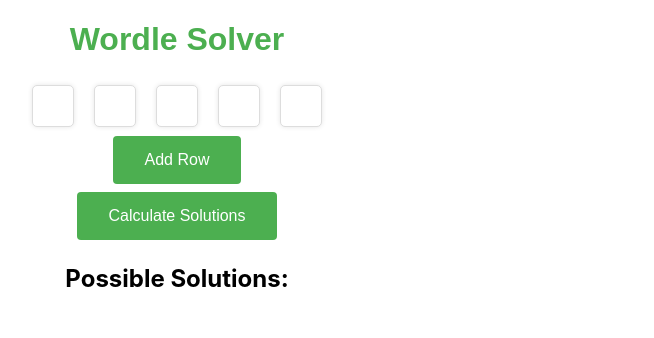
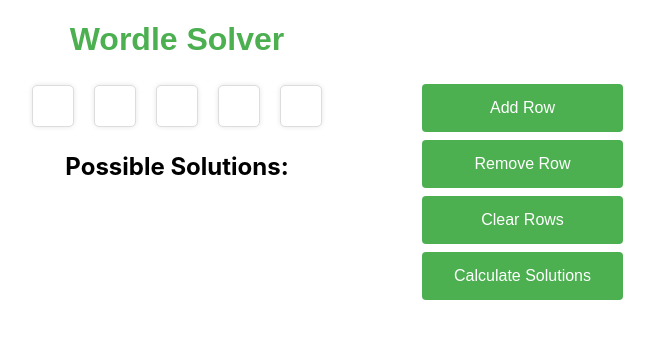
Before and after one commit to emw8105/wordle-solver, a React (Create React App) app: page / in a window 1280 px wide. Shown: the top 338 px of the page, without its empty margins (463-1117 px from the left). Built offline with nearby package versions, Linux system fonts and the light colour scheme.

Commit message:
Additional buttons and new layout but gray letters not being filtered properly

```diff
--- a/src/App.js
+++ b/src/App.js
@@ -44,8 +44,12 @@ function WordBox({ letter, onLetterChange, color, onColorChange, onInput }) {
 // component that represents a row of letter boxes to store a word
 function WordRow({ guess, onWordChange }) {
   const letters = guess.word.split('');
-  const [colors, setColors] = useState(guess.colors); // initialize colors from guess
+  const [colors, setColors] = useState(Array.isArray(guess.colors) ? guess.colors : []); // provide a default value for guess.colors
   const inputsRef = useRef([]); // create a ref for the inputs
+
+  useEffect(() => {
+    setColors(guess.colors); // update colors when guess.colors changes
+  }, [guess.colors]);
 
   const handleInput = (index) => {
     if (index < letters.length - 1 && inputsRef.current[index + 1]) { // check if the ref is defined
@@ -54,7 +58,7 @@ function WordRow({ guess, onWordChange }) {
   };
 
   const handleColorChange = (index, newColor) => {
-    const newColors = [...colors];
+    const newColors = Array.isArray(colors) ? [...colors] : []; // check if colors is an array before spreading it
     newColors[index] = newColor;
     setColors(newColors);
     onWordChange(letters.join(''), newColors); // pass the new colors to the parent component
@@ -78,7 +82,7 @@ function WordRow({ guess, onWordChange }) {
           key={index}
           letter={letter}
           onLetterChange={(newLetter) => handleLetterChange(index, newLetter)}
-          color={colors[index]}
+          color={colors && colors[index]} // check if colors is defined before accessing its elements
           onColorChange={(newColor) => handleColorChange(index, newColor)}
           inputRef={el => inputsRef.current[index] = el} // pass the ref to the WordBox
           onInput={() => handleInput(index)} // pass the handleInput function to the WordBox
@@ -101,6 +105,19 @@ function App() {
     }
   };
 
+  const removeRow = () => {
+    if (guesses.length > 0) {
+      const newGuesses = guesses.slice(0, -1);
+      setGuesses(newGuesses);
+    }
+  };
+
+  const clearRows = () => {
+    const lastGuess = guesses[guesses.length - 1];
+    const clearedGuess = { word: '     ', colors: ['gray', 'gray', 'gray', 'gray', 'gray'] };
+    setGuesses([clearedGuess]);
+  };
+
   const handleWordChange = (index, newWord, newColors) => {
     const newGuesses = [...guesses];
     newGuesses[index] = { word: newWord, colors: newColors };
@@ -117,15 +134,6 @@ function App() {
         console.log(words); // log the dictionary to the console
       });
   }, []);
-
-  const getColor = (letter, index) => {
-    for (let guess of guesses) {
-      if (guess.word[index] === letter) {
-        return guess.colors[index];
-      }
-    }
-    return 'gray'; // default color if the letter is not found
-  };
 
 
   const calculateSolutions = () => {
@@ -158,7 +166,8 @@ function App() {
     let guessMaps = guesses.map(guess => {
       let map = new Map();
       guess.word.split('').forEach((letter, index) => {
-        let color = guess.colors[index];
+        // check if guess.colors is an array and it has an element at the index index
+        let color = Array.isArray(guess.colors) && guess.colors.length > index ? guess.colors[index] : undefined;
         if (map.has(letter)) {
           map.get(letter).push({ color, index });
         } else {
@@ -206,19 +215,24 @@ function App() {
   };
 
   return (
-    <div className="App">
+    <div className="App" style={{ display: 'flex', flexDirection: 'column', alignItems: 'center' }}>
+    <div style={{ display: 'flex', flexDirection: 'column', alignItems: 'center' }}>
       <h1>Wordle Solver</h1>
       {guesses.map((guess, index) => (
         <WordRow key={index} guess={guess} onWordChange={(newWord, newColors) => handleWordChange(index, newWord, newColors)} />
       ))}
-      <button className="button" onClick={addRow}>Add Row</button>
-      <button className="button" onClick={calculateSolutions}>Calculate Solutions</button>
-
       <h2>Possible Solutions:</h2>
-      <div style={{ width: '100%', height: '200px', overflow: 'auto', whiteSpace: 'pre-wrap' }}>
+      <div style={{ maxWidth: '700px', height: '200px', overflow: 'auto', whiteSpace: 'pre-wrap' }}>
         {solutions.join(' ')}
       </div>
     </div>
+    <div style={{ position: 'absolute', right: '15%', top: '10%', display: 'flex', flexDirection: 'column' }}>
+      <button className="button" onClick={addRow}>Add Row</button>
+      <button className="button" onClick={removeRow}>Remove Row</button>
+      <button className="button" onClick={clearRows}>Clear Rows</button>
+      <button className="button" onClick={calculateSolutions}>Calculate Solutions</button>
+    </div>
+  </div>
   );
 }
 
```
